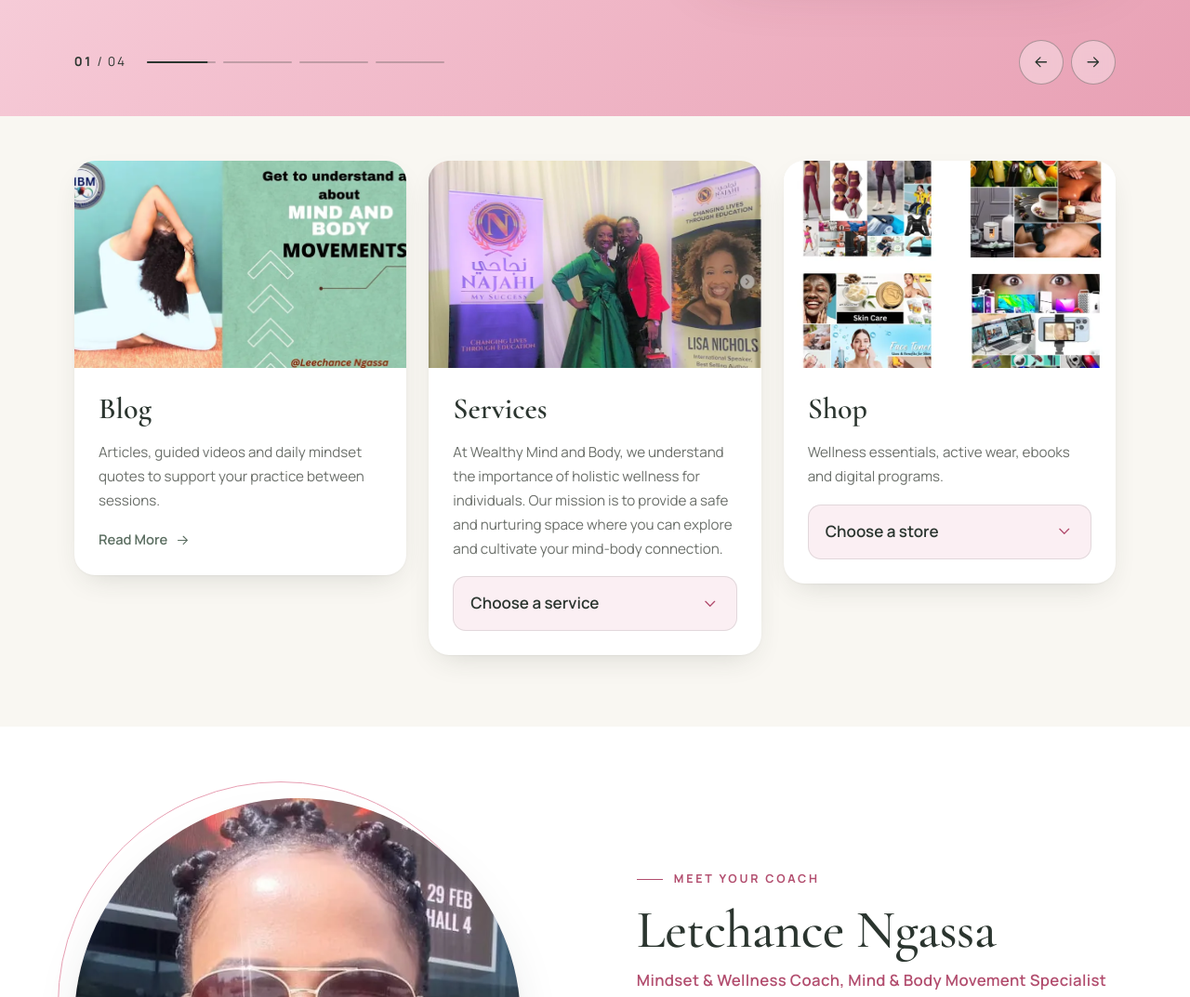
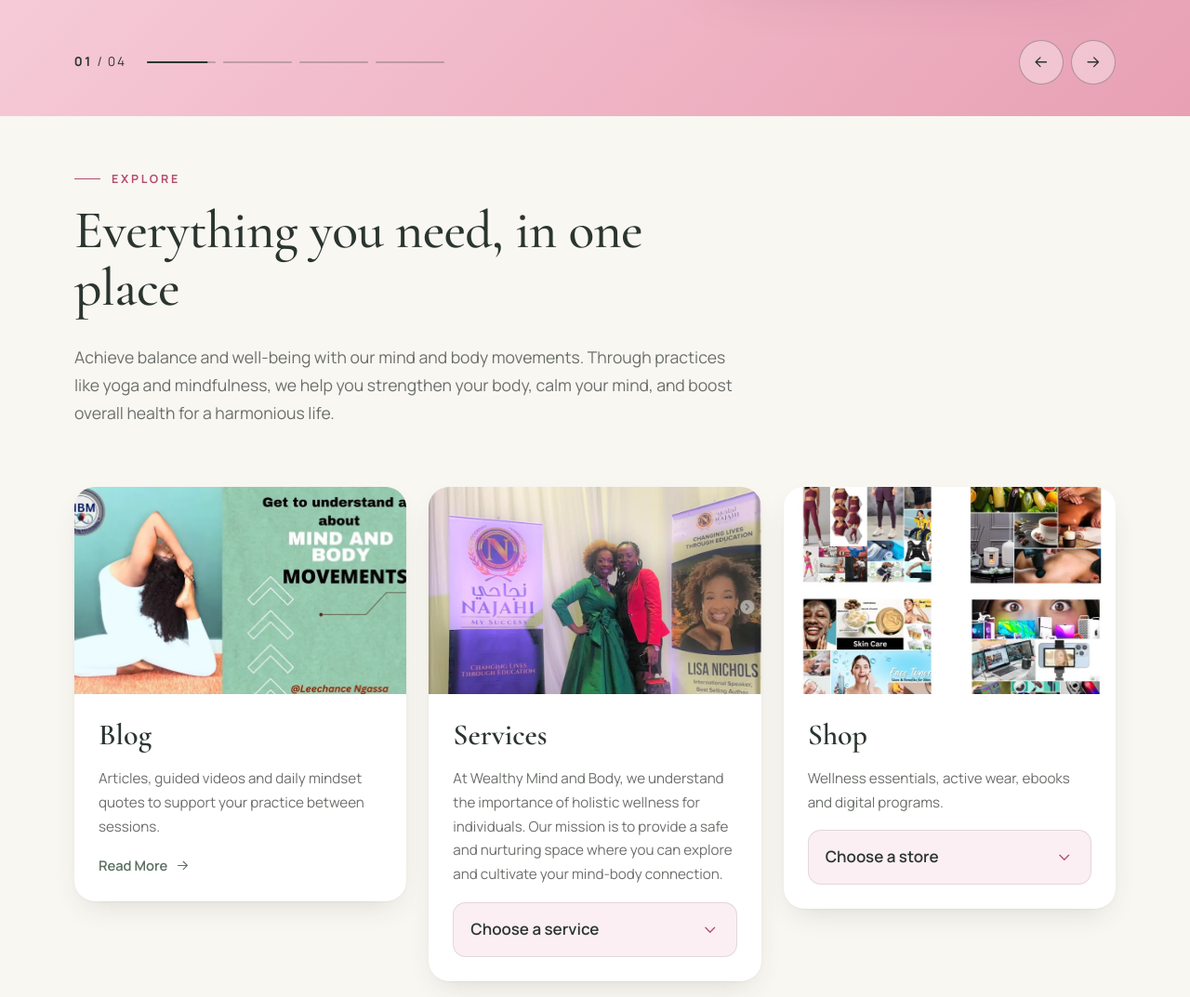
Before and after one commit to Dev0ps-techs/wealthy-mind-and-body, a website: page docs/index.html in a window 1280 px wide. Shown: the part 820-1893 px from the top of the page at 93% size. Drawn offline with nearby package versions, Linux system fonts and the light colour scheme.

Commit message:
Restore Explore heading above the cards
Co-Authored-By: Claude Opus 5.5 <noreply@anthropic.com>
Claude-Session: https://claude.ai/code/session_01MwePFHf5Jmexvj3N7JRVUk

```diff
--- a/docs/index.html
+++ b/docs/index.html
@@ -134,7 +134,14 @@
   </div>
 </section>
 
-<section class="section intro" id="explore" aria-label="Explore">
+<section class="section intro" id="explore">
+  <div class="container">
+    <div class="section-head" data-reveal>
+      <p class="eyebrow">Explore</p>
+      <h2 class="h-display">Everything you need, in one place</h2>
+      <p>Achieve balance and well-being with our mind and body movements. Through practices like yoga and mindfulness, we help you strengthen your body, calm your mind, and boost overall health for a harmonious life.</p>
+    </div>
+  </div>
   <div class="container trio">
 
     <article class="trio__card" data-reveal style="--d:0s">
```
Also changed, not shown: src/build.mjs (+8 -1 lines).
